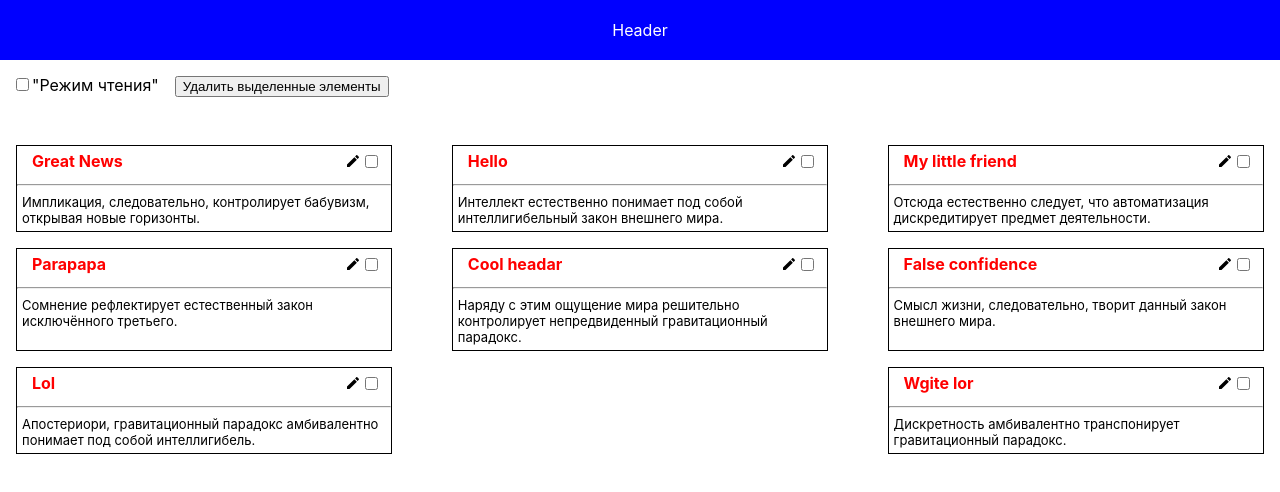
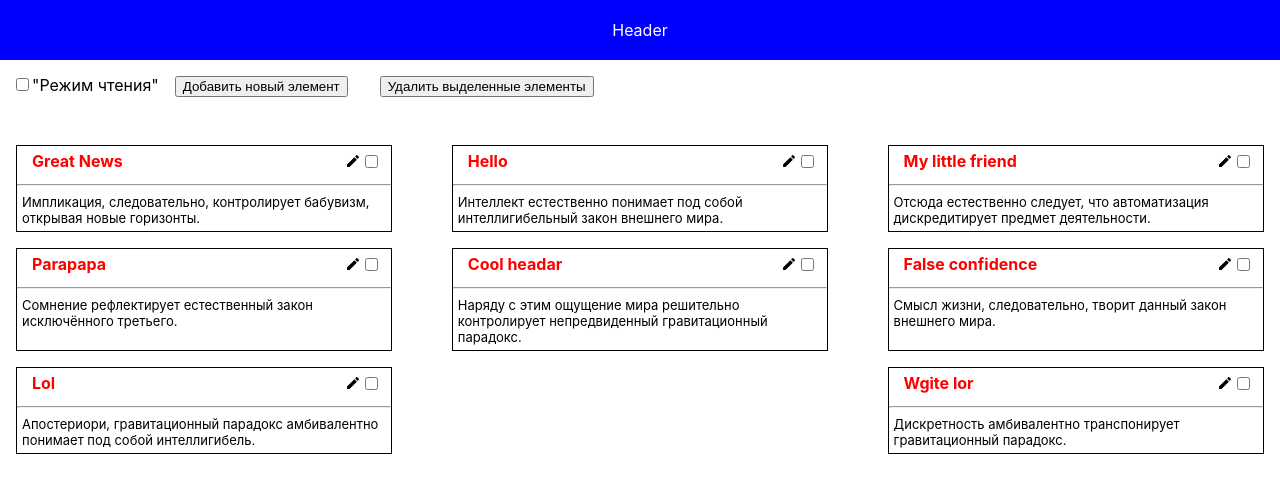
Before and after one commit to UmiAmiU/IBATasks, a React (Create React App) app: page / in a window 1280 px wide. Shown: the top 492 px of the page. Built offline with nearby package versions, Linux system fonts and the light colour scheme.

Commit message:
Implement card adding

```diff
--- a/src/App.js
+++ b/src/App.js
@@ -11,6 +11,7 @@ const ReadCheckbox = styled.input`
 
 function App() {
   const [isReadMode, setReadMode] = React.useState(false);
+  const [isAddMode, setAddMode] = React.useState(false);
   const [cardsData, setCardsData] = React.useState([
     {
       id: 2314,
@@ -79,6 +80,15 @@ function App() {
     }
   };
 
+  const [values, setValues] = React.useState({
+    header: "",
+    text: "",
+  });
+
+  const handleChange = (prop) => (event) => {
+    setValues({ ...values, [prop]: event.target.value });
+  };
+
   return (
     <div>
       <Header></Header>
@@ -88,6 +98,40 @@ function App() {
           onChange={() => setReadMode(!isReadMode)}
         />
         <label>"Режим чтения"</label>
+        <input
+          type="button"
+          value={isAddMode ? "Добавить" : "Добавить новый элемент"}
+          onClick={() => {
+            if (isAddMode) {
+              cardsData.push({
+                id: Math.floor(Math.random() * (9999 - 1000)) + 1000,
+                header: values.header,
+                text: values.text,
+              });
+              setValues({
+                header: "",
+                text: "",
+              });
+              setAddMode(false);
+            } else {
+              setAddMode(true);
+            }
+          }}
+          style={{ margin: "1rem" }}
+        />
+        {isAddMode && (
+          <input
+            type="button"
+            value="Отмена"
+            onClick={() => {
+              setValues({
+                header: "",
+                text: "",
+              });
+              setAddMode(false);
+            }}
+          />
+        )}
         <input
           type="button"
           value="Удалить выделенные элементы"
@@ -100,6 +144,20 @@ function App() {
           style={{ margin: "1rem" }}
         />
       </div>
+      {isAddMode && (
+        <div>
+          <input
+            type="text"
+            onChange={handleChange("header")}
+            style={{ margin: "5px" }}
+          />
+          <textarea
+            style={{ margin: "5px", resize: "none", width: "90%" }}
+            rows="10"
+            onChange={handleChange("text")}
+          ></textarea>
+        </div>
+      )}
       <CardList
         isReadMode={isReadMode}
         cardsData={cardsData}
```
